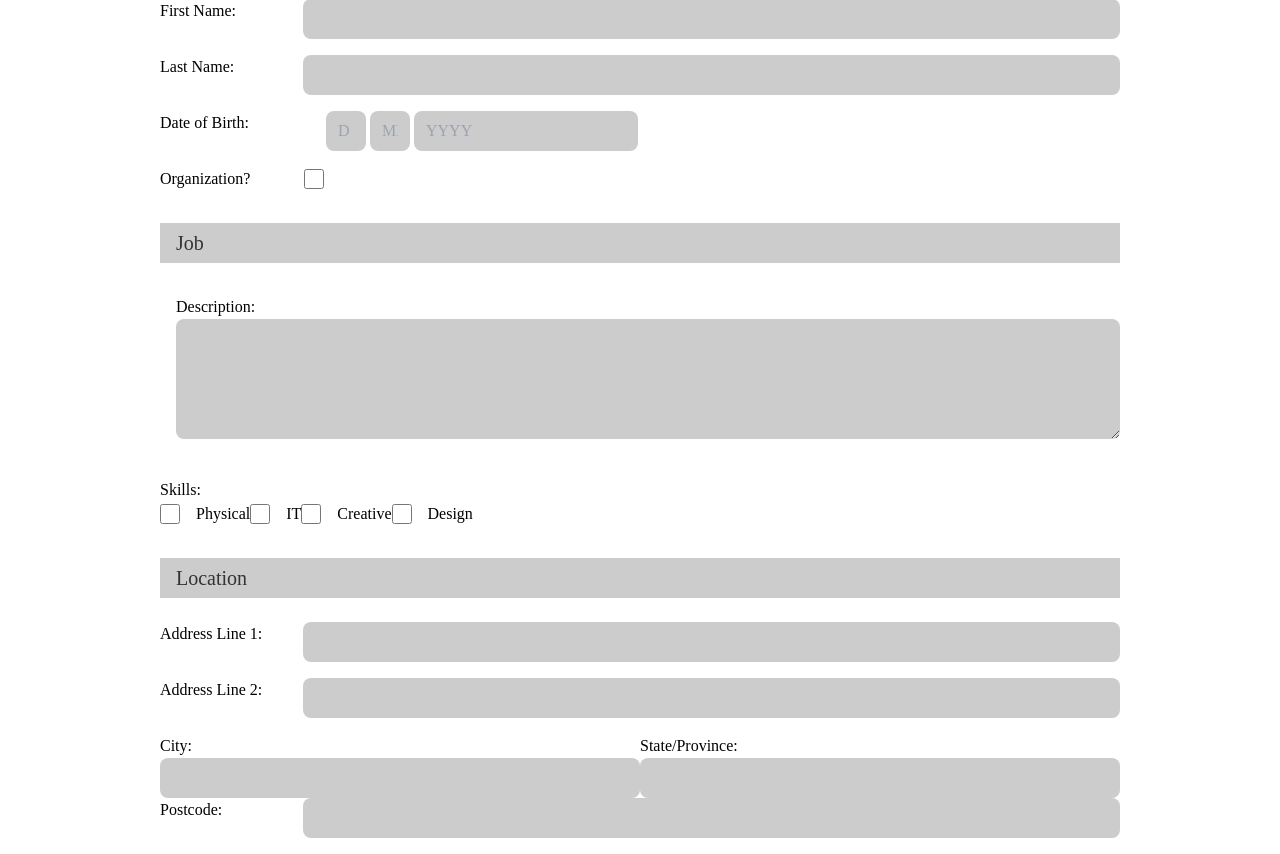
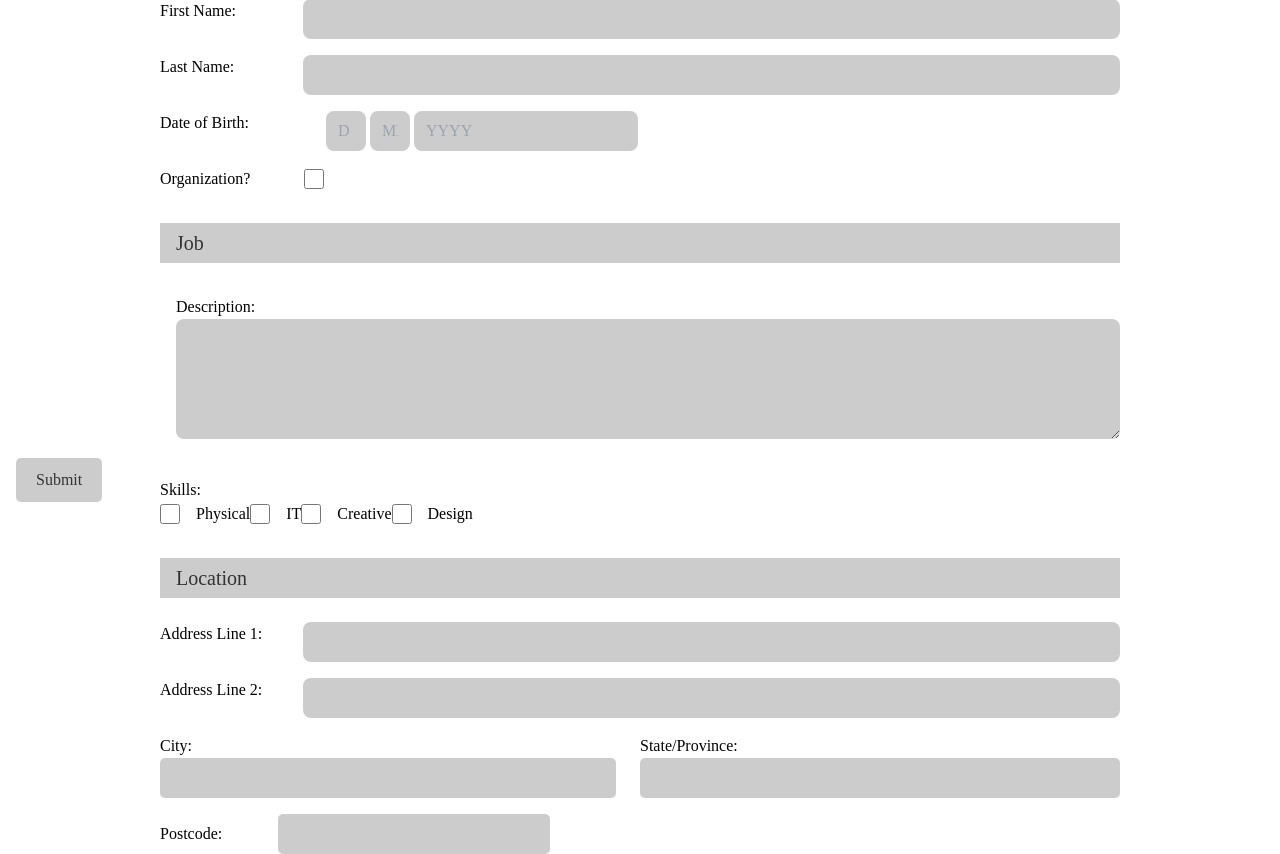
Before and after one commit to nixienixie00/Lend-A-Hand-Ika, a Flask app: template templates/Task Page.html in a window 1280 px wide. Shown: the part 282-1136 px from the top of the page. Run offline with Flask 3, Linux system fonts and the light colour scheme; the template is opened without the code that fills it, so the values that code supplies are empty.

Commit message:
Update Task Page.html

```diff
--- a/templates/Task Page.html
+++ b/templates/Task Page.html
@@ -105,11 +105,67 @@
       font-size: 16px;
       cursor: pointer;
       transition: background-color 0.3s, transform 0.3s;
+      border-radius: 5px;
+      position: absolute;
+      bottom: 1rem;
+      left: 1rem;
     }
     .submit-button:hover {
       background-color: #999999;
       transform: scale(1.05);
     }
+
+    /* New styles for City and State/Province input boxes */
+    .city-input-box {
+      width: 95%;
+      border-radius: 5px;
+    }
+
+    .state-input-box {
+      width: 100%;
+      border-radius: 5px;
+    }
+
+    /* New style for Postcode input box */
+    .postcode-input-box {
+      width: 100%;
+      border-radius: 5px;
+    }
+
+    /* Updated style for form label */
+    .postcode-label {
+      margin-right: 1rem;
+      width: 150px;
+      text-align: left;
+    }
+
+    /* Updated style for flex container of postcode label and input */
+    .postcode-container {
+      display: flex;
+      align-items: center;
+      margin-top: 1rem; /* Added margin-top */
+    }
+
+    submit-button {
+    background-color: #CCCCCC;
+    color: #333333;
+    border: none;
+    outline: none;
+    padding: 10px 20px;
+    font-size: 16px;
+    cursor: pointer;
+    transition: background-color 0.3s, transform 0.3s;
+    border-radius: 5px;
+    position: absolute;
+    bottom: 2rem; /* Adjusted bottom position */
+    left: 1rem; /* Aligned with the left of the form */
+    }
+
+    .submit-button:hover {
+    background-color: #999999;
+    transform: scale(1.05);
+    }
+
   </style>
 </head>
 <body>
@@ -199,20 +255,22 @@
         <div class="flex">
           <div class="w-1/2">
             <div class="form-label">City:</div>
-            <input type="text" id="city" name="city" class="input-box w-full px-3 py-2 rounded-lg">
+            <input type="text" id="city" name="city" class="input-box w-full px-3 py-2 rounded-lg city-input-box">
           </div>
           <div class="w-1/2">
             <div class="form-label">State/Province:</div>
-            <input type="text" id="state" name="state" class="input-box w-full px-3 py-2 rounded-lg">
+            <input type="text" id="state" name="state" class="input-box w-full px-3 py-2 rounded-lg state-input-box">
           </div>
         </div>
 
         <div class="mb-4 flex">
-          <div class="form-label">Postcode:</div>
-          <input type="text" id="postcode" name="postcode" class="input-box w-full px-3 py-2 rounded-lg">
+          <div class="postcode-container">
+            <div class="postcode-label">Postcode:</div>
+            <input type="text" id="postcode" name="postcode" class="input-box w-full px-3 py-2 rounded-lg postcode-input-box">
+          </div>
         </div>
 
-        <!-- Removed the submit button for now -->
+        <input type="submit" value="Submit" class="submit-button">
 
       </form>
     </div>
```
